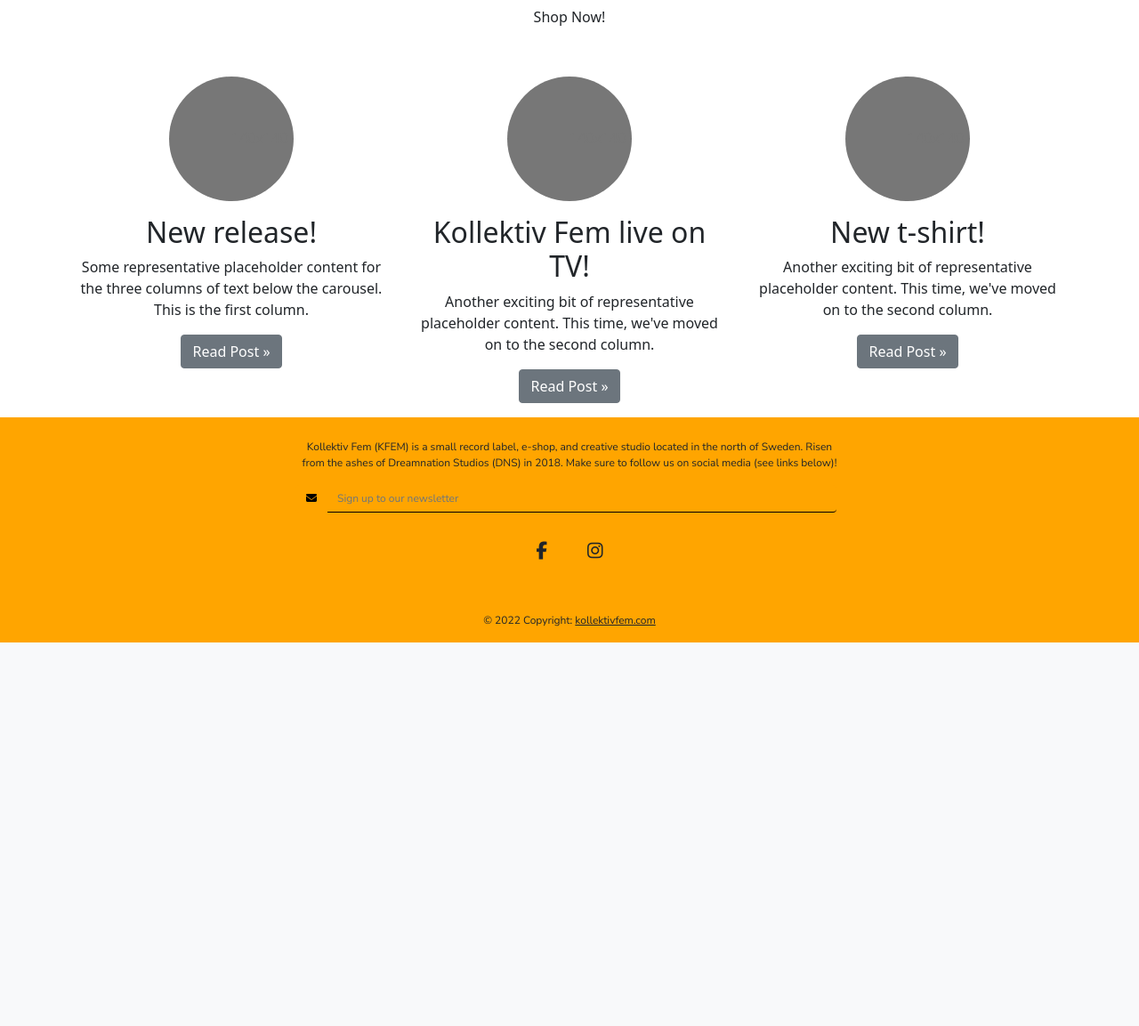
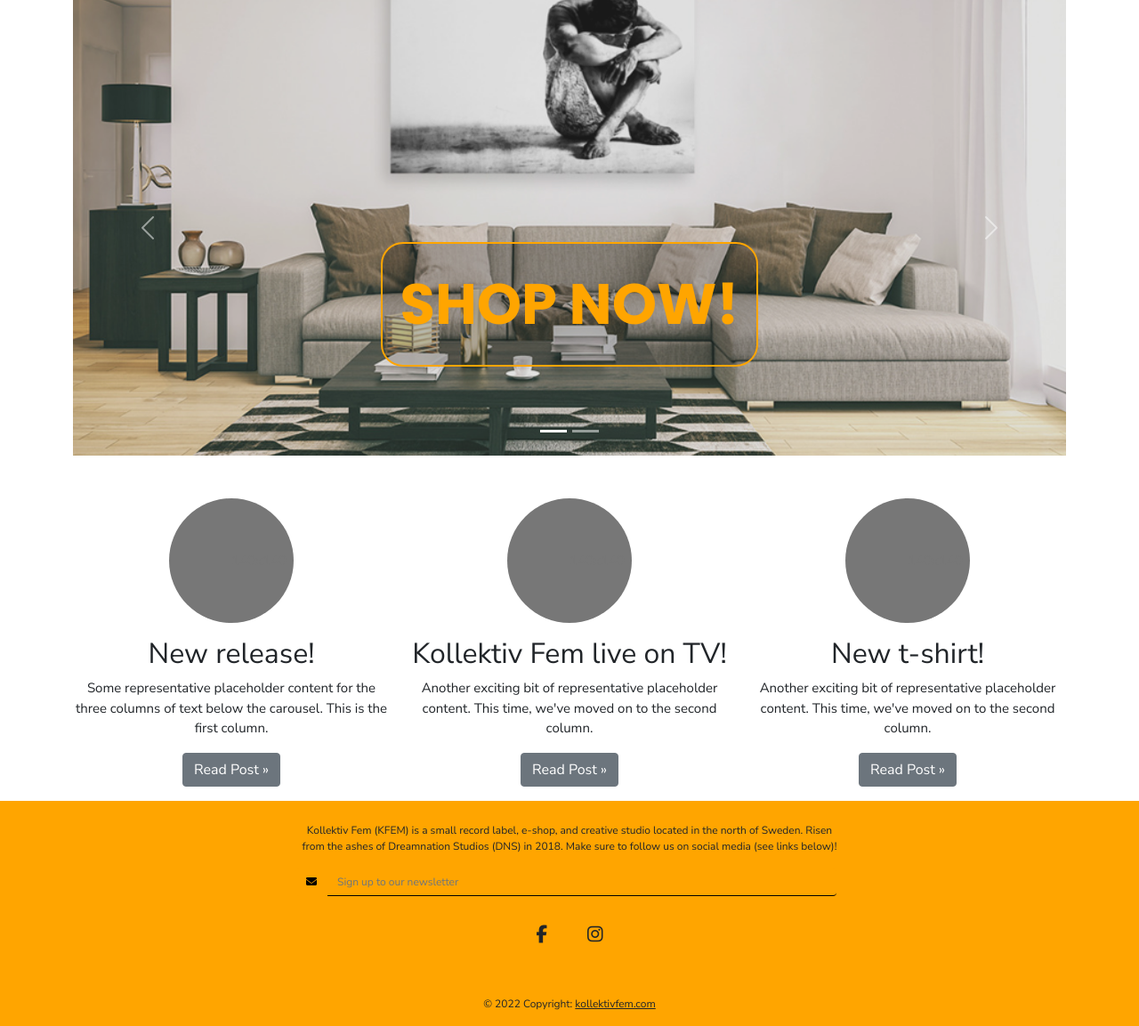
Before and after one commit to worldofmarcus/project-portfolio-5, a Django app: page / in a window 1280 px wide. Shown: the part 146-1299 px from the top of the page at 89% size. Before the commit the page ends 868 px from the top, so only its background shows below. Run offline with Django 3.2, Linux system fonts and the light colour scheme; some libraries are stand-ins or nearby versions.

Commit message:
Add basic css styling for carousel on home page and add basic blog post html structure on home page

```diff
--- a/static/css/style.css
+++ b/static/css/style.css
@@ -7,6 +7,11 @@
 /* ==============
    global styles
    ============== */
+
+.body-text {
+    font-family: 'Nunito Sans', sans-serif;
+    font-size: 15px;
+}
 
 /* ==================
    top bar & nav bar
@@ -32,6 +37,65 @@
     text-transform: uppercase;
     font-size: 12px;
 }
+
+/* ==============
+   carousel
+   ============== */
+
+.carousel-item {
+    height: 32rem;
+    background: rgb(126, 126, 126);
+    position: relative;
+    color: black;
+    background-position: center;
+    background-size: cover;
+
+}
+
+.slide-1 {
+    background-image: url(/media/kfem_canvas_07.png);
+}
+
+.slide-2 {
+    background-image: url(/media/kfem_canvas_04.png);
+}
+
+
+
+.overlay-image {
+    position: absolute;
+    bottom: 0;
+    left: 0;
+    right: 0;
+    top: 0;
+    background-position: center;
+    background-size: cover;
+    opacity: 0.8;
+
+
+}
+
+.carousel-text-box {
+    position: absolute;
+    bottom: 0;
+    left: 0;
+    right: 0;
+    padding-bottom: 100px;
+}
+
+.carousel-button {
+    font-family: 'Poppins', sans-serif;
+    color: orange;
+    text-transform: uppercase;
+    font-size: 4rem;
+    font-weight: 700;
+    background-color: rgba(1, 2, 1, 0.2);
+    border-radius: 25px;
+    border: 2px solid orange;
+    padding: 20px;
+
+}
+
 
 /* ==============
    input fields
--- a/templates/includes/navbar.html
+++ b/templates/includes/navbar.html
@@ -1,6 +1,6 @@
 <nav class="navbar navbar-expand-lg bg-light navbar-light">
     <div class="container-fluid">
-        <a class="navbar-brand" href="#">KFEM.</a>
+        <a class="navbar-brand" href="{% url 'home' %}">KFEM.</a>
         <button class="navbar-toggler" type="button" data-bs-toggle="collapse" data-bs-target="#navbarSupportedContent"
             aria-controls="navbarSupportedContent" aria-expanded="false" aria-label="Toggle navigation">
             <i class="fas fa-bars"></i>
@@ -8,7 +8,7 @@
         <div class="collapse navbar-collapse" id="navbarSupportedContent">
             <ul class="navbar-nav me-auto mb-2 mb-lg-0">
                 <li class="nav-item">
-                    <a class="nav-link" href="#">Home</a>
+                    <a class="nav-link" href="{% url 'home' %}">Home</a>
                 </li>
                 <li class="nav-item dropdown">
                     <a class="nav-link dropdown-toggle" href="#" id="navbarDropdownProducts" role="button"
```
